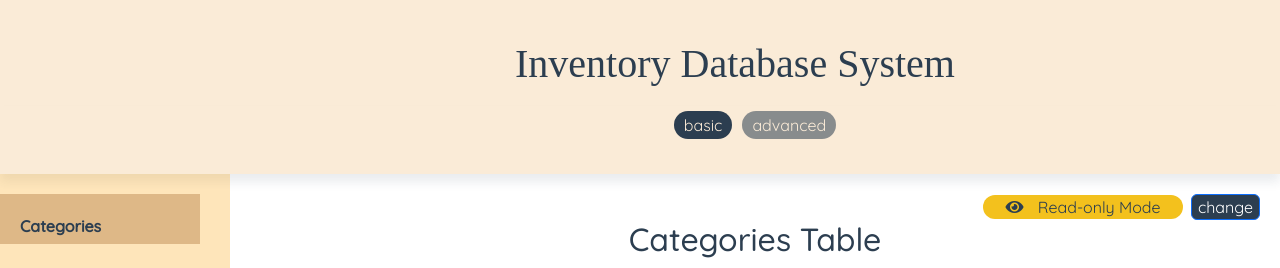
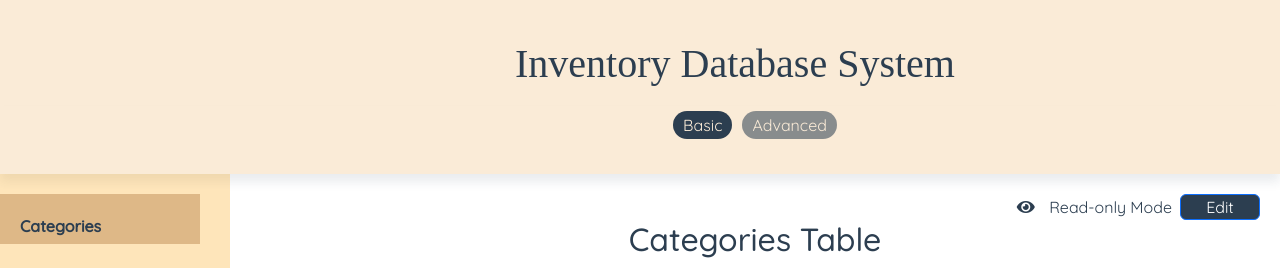
Before and after one commit to Lohsini/InventorySystem, a Vue app in the folder frontend/: page / in a window 1280 px wide. Shown: the top 268 px of the page. Built offline with nearby package versions, Linux system fonts and the light colour scheme; no server answers; a web font is replaced by a local one.

Commit message:
update typo

```diff
--- a/frontend/src/App.vue
+++ b/frontend/src/App.vue
@@ -4,35 +4,35 @@
 
     <div class="choose-area">
       <div class="mode_radio">
-        <input v-model="mode" type="radio" name="mode" value="basic" id="basic" class="d-none">
-        <label :class="{'selectedTable': mode === 'basic'}" for="basic">basic</label>
-        <input v-model="mode" type="radio" name="mode" value="advanced" id="advanced" class="d-none">
-        <label :class="{'selectedTable': mode === 'advanced'}" for="advanced">advanced</label>
+        <input v-model="mode" type="radio" name="mode" value="Basic" id="Basic" class="d-none">
+        <label :class="{'selectedTable': mode === 'Basic'}" for="Basic">Basic</label>
+        <input v-model="mode" type="radio" name="mode" value="Advanced" id="Advanced" class="d-none">
+        <label :class="{'selectedTable': mode === 'Advanced'}" for="Advanced">Advanced</label>
       </div>
     </div>
 
-    <TableArea v-if="mode === 'basic'"/>
-    <AdvancedTableArea v-if="mode === 'advanced'"/>
+    <BasicTableArea v-if="mode === 'Basic'"/>
+    <AdvancedTableArea v-if="mode === 'Advanced'"/>
 
   </div>
 </template>
 
 <script>
 import HelloBanner from './components/HelloBanner.vue'
-import TableArea from './components/TableArea.vue'
+import BasicTableArea from './components/BasicTableArea.vue'
 import AdvancedTableArea from './components/AdvancedTableArea.vue'
 
 export default {
   name: 'App',
   components: {
     HelloBanner,
-    TableArea,
+    BasicTableArea,
     AdvancedTableArea,
   },
   data() {
     return {
-      mode: "basic",
-      modes:["basic", "advanced"]
+      mode: "Basic",
+      modes:["Basic", "Advanced"]
     }
   }
 }
--- a/frontend/src/components/AdvancedTableArea.vue
+++ b/frontend/src/components/AdvancedTableArea.vue
@@ -48,13 +48,13 @@
               >
               </b-form-datepicker>
             </div>
-            <button class="search-btn mx-2 btn btn-primary" @click="searchDate">search</button>
+            <button class="search-btn mx-2 btn btn-primary" @click="searchDate">Search</button>
           </div>
 
           <div v-if="subSelection === 'Quantity By Products'|| subSelection==='Quantity By Categories'">
             You Can Set NTILE Here:
             <input type="number" min="1" max="9" v-model="NTILENum">
-            <button class="search-btn mx-4 btn btn-primary" @click="searchNTILE">search</button>
+            <button class="search-btn mx-4 btn btn-primary" @click="searchNTILE">Search</button>
           </div>
 
           <div v-if="subSelection === 'Search Profits by Category'">
@@ -67,7 +67,7 @@
               <option selected disabled value="">CategoriesName</option>
               <option v-for="(id, key) in categoriesNameList" :key="key" :value="id">{{id}}</option>
             </select>
-            <button class="search-btn mx-4 btn btn-primary" @click="searchData">search</button>
+            <button class="search-btn mx-4 btn btn-primary" @click="searchData">Search</button>
           </div>
         </div>
 
@@ -618,12 +618,13 @@ h1{
   width: 200px;
 }
 .search-btn{
+  align-self: center;
+  width: 100px;
   margin-left: 30px;
-  width: 100px;
-  align-self: center;
+  background-color: #2c3e50;
 }
-/* .btn:hover{
-  background-color: rgba(243, 193, 29, 0.529);
-  border: rgba(243, 193, 29, 0.529) solid 1px;
-} */
+.btn:hover{
+  background-color: #2c3e50ca;
+  border: #2c3e502b solid 1px;
+}
 </style>
--- a/frontend/src/components/TableArea.vue
+++ b/frontend/src/components/BasicTableArea.vue
@@ -12,10 +12,11 @@
 
       <div class="result">
         <div class="container edit-area">
-          <span v-if="editorOn == true"><i class="icon fas fa-pen"></i> Edit Mode</span>
-          <span v-if="editorOn == false"><i class="icon fas fa-eye"></i> Read-only Mode</span>
+          <span class="mode-label" v-if="editorOn == true"><i class="icon fas fa-pen"></i> Edit Mode</span>
+          <span class="mode-label" v-if="editorOn == false"><i class="icon fas fa-eye"></i> Read-only Mode</span>
           <button class="change-btn mx-2 btn btn-primary" @click="turnOnEditor">
-            change
+            <span v-if="editorOn == false">Edit</span>
+            <span v-if="editorOn == true">Done</span>
           </button>
         </div>
         <h1>
@@ -249,14 +250,12 @@ export default {
   margin-right: 10px;
   align-self: center;
 }
-.edit-area span{
+.edit-area .mode-label{
   align-self: center;
-  background-color: rgb(243, 193, 29);
-  width: 200px;
-  border-radius: 30px;
 }
 .change-btn{
   background-color: #2c3e50;
+  width: 80px;
 }
 .btn:hover{
   background-color: #2c3e50ca;
```
